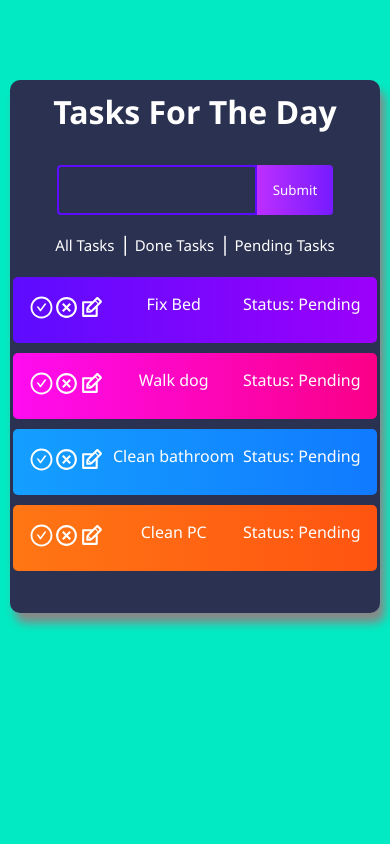
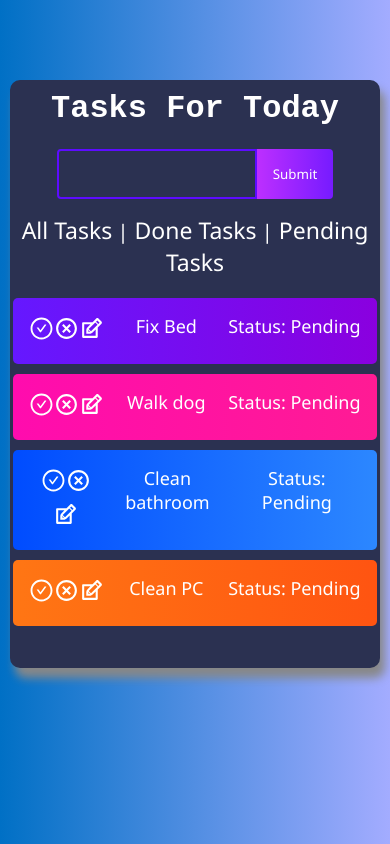
Before and after one commit to Caspian3119/github-project3, a React (Create React App) app in the folder todo-app/: page / in a window 390 px wide. Built offline with nearby package versions, Linux system fonts and the light colour scheme.

Commit message:
fix bugs

```diff
--- a/todo-app/src/App.css
+++ b/todo-app/src/App.css
@@ -5,16 +5,19 @@
   font-family:'Segoe UI', Tahoma, Geneva, Verdana, sans-serif;
 }
 
+.title{
+  font-family:'Courier New', Courier, monospace;
+  font-size: 2rem;
+  color: #fff;
+  font-weight: bold;
+}
+
 body{
   background: linear-gradient(
     90deg,
-    rgb(2, 255, 213) 0%,
+    rgb(0, 112, 197) 0%,
     rgb(163, 172, 255) 100%
   );
-}
-
-h1{
-  color: #fff;
 }
 
 nav{
@@ -56,7 +59,7 @@ nav{
     rgba(255, 118, 20, 1) 0%,
     rgba(255, 84, 17, 1) 100%
   );
-
+  font-size: 20px;
   padding: 16px;
   border-radius: 5px;
   width: 90%;
@@ -70,23 +73,23 @@ nav{
 .Task:nth-child(4n + 1){
   background: linear-gradient(
     90deg,
-    rgba(93, 12, 255, 1) 0%,
-    rgba(155, 0, 250, 1) 100%
+    rgb(101, 24, 255) 0%,
+    rgb(138, 0, 223) 100%
   );
 }
 
 .Task:nth-child(4n + 2){
   background: linear-gradient(
     90deg,
-    rgba(255, 12, 241, 1) 0%,
-    rgba(250, 0, 135, 1) 100%
+    rgb(255, 12, 174) 0%,
+    rgb(255, 27, 148) 100%
   );
 }
 .Task:nth-child(4n + 3){
   background: linear-gradient(
     90deg,
-    rgba(20, 159, 255, 1) 0%,
-    rgba(17, 122, 255, 1) 100%
+    rgb(0, 76, 255) 0%,
+    rgb(44, 135, 255) 100%
   );
 }
 
@@ -153,7 +156,6 @@ nav{
 }
 
 .add-input{
-  margin-top: 10px;
   padding: 14px 32px 14px 16px;
   margin-bottom: 10px;
   border-radius: 4px 0 0 4px;
@@ -172,8 +174,8 @@ nav{
   body{
     background: linear-gradient(
       90deg,
-      rgb(2, 234, 195) 100%,
-      rgb(163, 172, 255) 0%
+      rgb(0, 112, 197) 0%,
+      rgb(163, 172, 255) 100%
     );
   }
 
@@ -184,6 +186,7 @@ nav{
     padding: 16px;
     border-radius: 5px;
     width: 90%;
+    font-size: 16px;
   }
 
   .icons{
@@ -203,11 +206,12 @@ nav{
   .App{
     width:95%;
   }
+
   body{
     background: linear-gradient(
       90deg,
-      rgb(2, 234, 195) 100%,
-      rgb(163, 172, 255) 0%
+      rgb(0, 112, 197) 0%,
+      rgb(163, 172, 255) 100%
     );
   }
 
@@ -218,13 +222,14 @@ nav{
     padding: 16px;
     border-radius: 5px;
     width: 98%;
+    font-size: 18px;
   }
 
   .icons{
     font-size: 25px;
   }
   .nav-link{
-    font-size: 15px;
+    font-size: 23px;
   }
 
   nav{
--- a/todo-app/src/App.js
+++ b/todo-app/src/App.js
@@ -76,7 +76,7 @@ const App = () => {
       id: uuidv4(),
       ...addTask,
     };
-    const checkDup = tasks.filter((task) => task.name.trim().toLowerCase().replace(/[^\w\s]/gi, "") === newTasks.name.trim().toLowerCase().replace(/[^\w\s]/gi, ""))
+    const checkDup = tasks.filter((task) => task.name.toLowerCase().trim().replace(/[^\w\s]/gi, "") === newTasks.name.toLowerCase().trim().replace(/[^\w\s]/gi, ""))
     if(checkDup.length <= 0 && newTask.name !== ""){
       if(newTasks.name === ""){
         alert("NO INPUT")
@@ -87,17 +87,15 @@ const App = () => {
         setNewTask(false)
       }
     }
-    else if(newTasks.name === ""){
-     alert("NO INPUT")
-    }
     else{
       alert("EXISTING")
     }
+    console.log(newTasks.name)
   };
 
   return (
     <div className="App">
-      <h1 className="title">Tasks For The Day</h1>
+      <p className="title">Tasks For Today</p>
       <br />
       {addTask ? <AddTask submit={addTask}/> : ""}
       {editForm ? <EditTask submit={editCurrTask} cancel={cancelEditTask} {...editTask} /> : ""}
```
